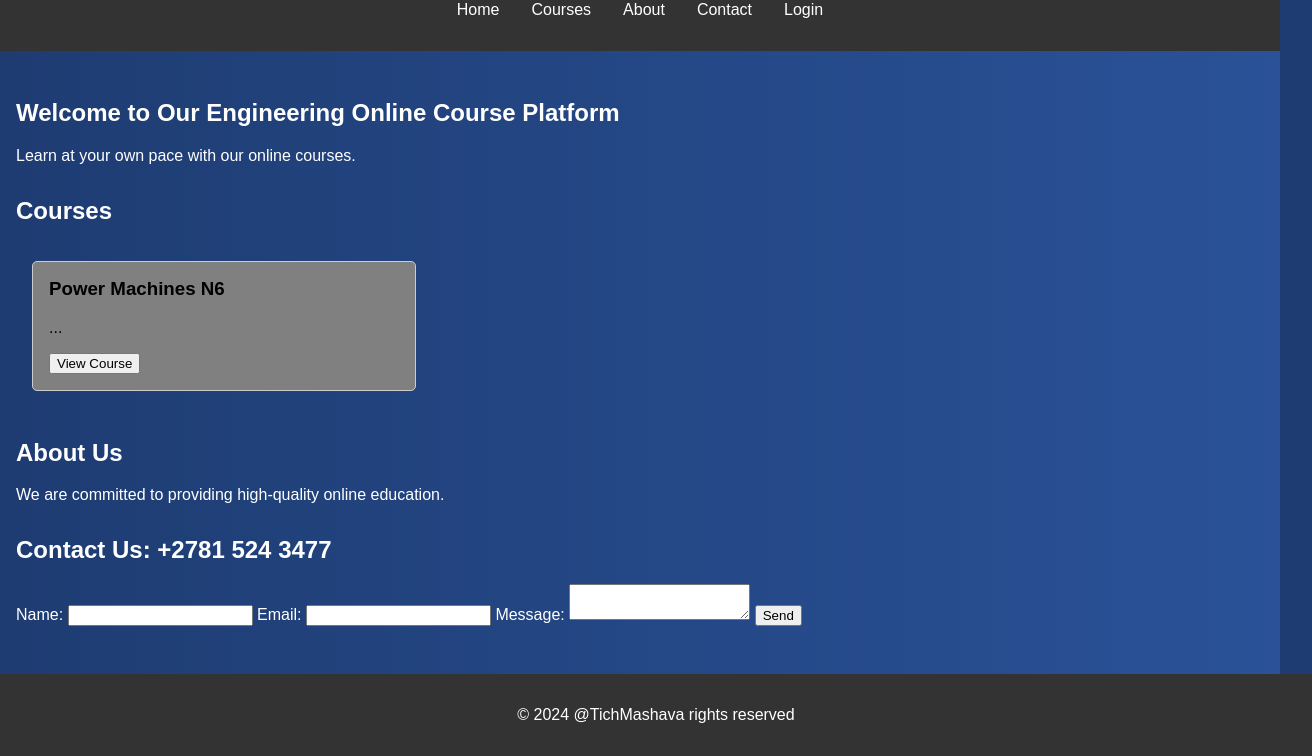
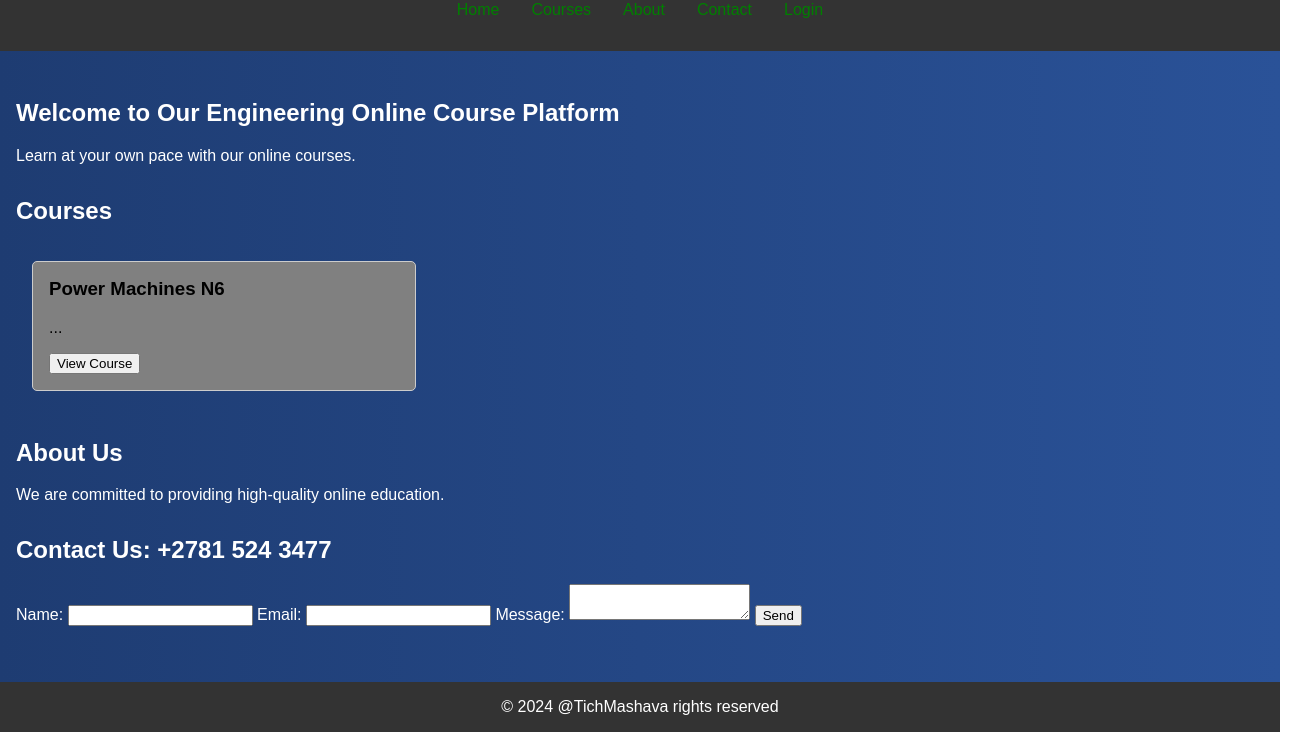
Before and after one commit to Tich123/Tichdoc_Engineering_Online_Platform, a website: page index.html in a window 1280 px wide. Shown: the part 68-824 px from the top of the page, 1312 px wide, since content can reach past the window. After the commit the page ends 800 px from the top, so only its background shows below. Drawn offline with Linux system fonts and the light colour scheme.

Commit message:
updated footer

```diff
--- a/styles.css
+++ b/styles.css
@@ -31,7 +31,7 @@ nav ul li {
 }
 
 nav ul li a {
-    color: white;
+    color: green;
     text-decoration: none;
 }
 
@@ -76,7 +76,7 @@ footer {
     background-color: #333;
     color: white;
     text-align: center;
-    padding: 1rem;
+    padding: 1rem 9;
     width: 100%;
 }
 
```
